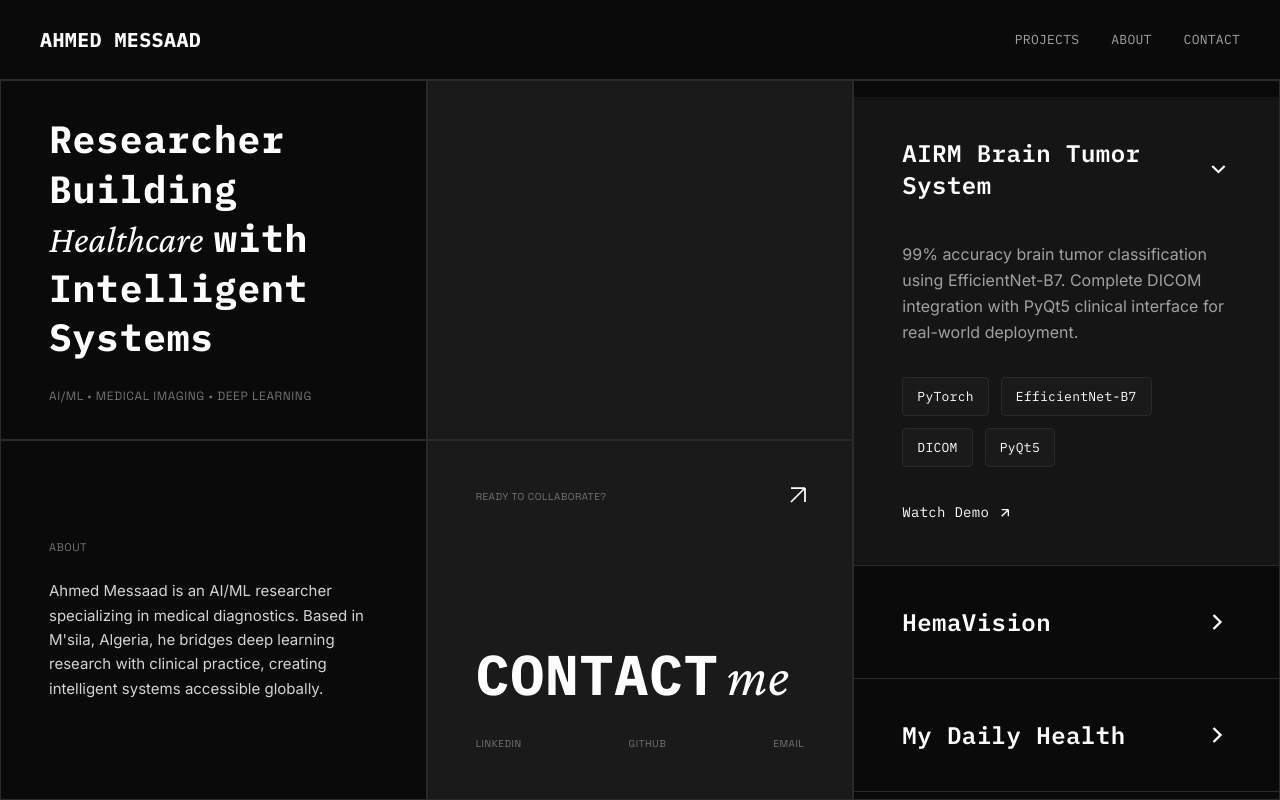
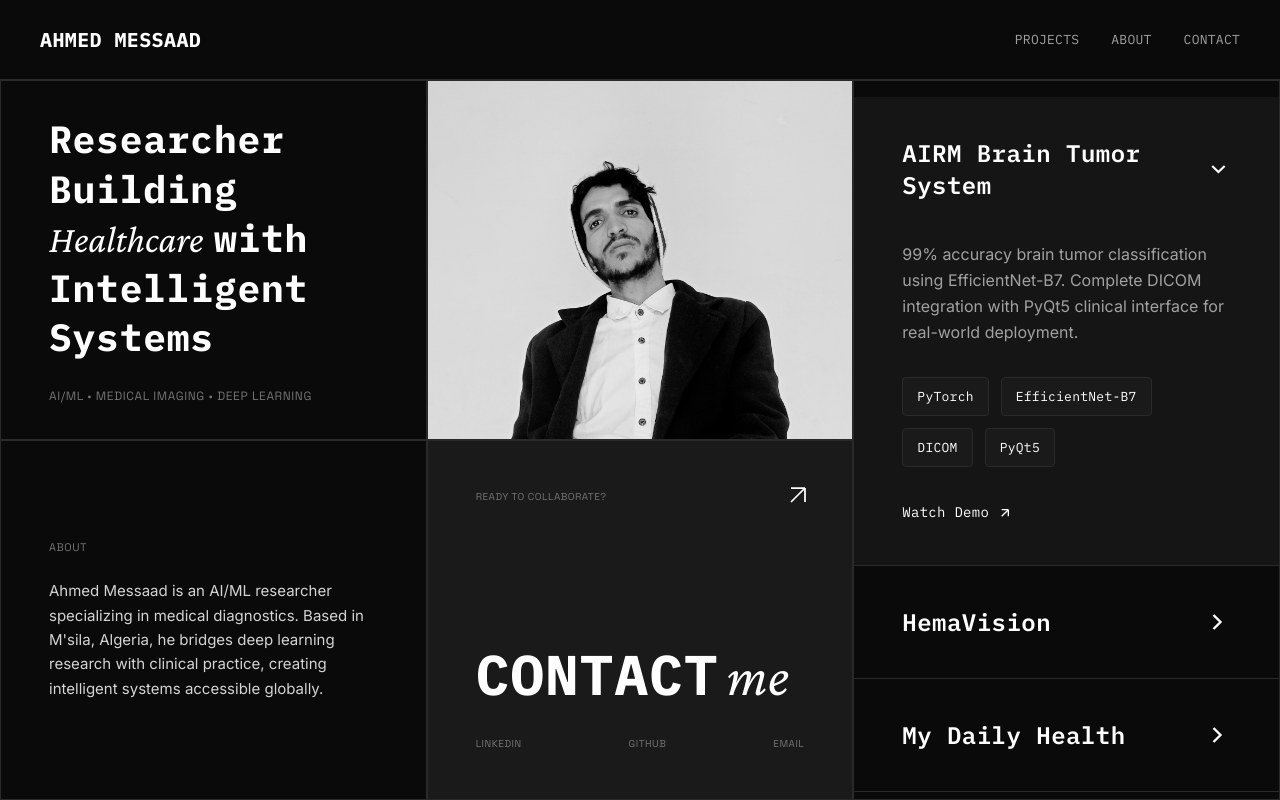
Before and after one commit to RYANX9/ahmedmessaad, a Next.js app: page / in a window 1280 px wide. Built offline with nearby package versions, Linux system fonts and the light colour scheme.

Commit message:
Update page.tsx

```diff
--- a/app/page.tsx
+++ b/app/page.tsx
@@ -10,7 +10,7 @@ export default function Page() {
     const timer = setTimeout(() => {
       const animatedImg = document.getElementById('animated-profile');
       const gridSection = document.getElementById('profile-grid-section');
-      const staticImg = gridSection?.querySelector('img');
+      const staticImg = document.getElementById('static-profile-img');
 
       if (animatedImg && gridSection && staticImg) {
         const rect = gridSection.getBoundingClientRect();
@@ -25,10 +25,13 @@ export default function Page() {
         animatedImg.style.width = `${rect.width}px`;
         animatedImg.style.height = `${rect.height}px`;
 
-        // After animation completes - just remove the animated image completely
+        // After animation completes
         setTimeout(() => {
+          // Show static image instantly
+          staticImg.style.opacity = '1';
+          // Remove animated image from DOM
           animatedImg.remove();
-          // Now fade in content only (not the pic)
+          // Fade in text content
           setIsLoading(false);
         }, 1400);
       }
@@ -231,10 +234,12 @@ export default function Page() {
           className="border border-[#2a2a2a] bg-[#1a1a1a] flex items-center justify-center overflow-hidden relative"
         >
           <img
+            id="static-profile-img"
             src="/ahmed.jpg"
             alt="Ahmed Messaad"
-            className="w-full h-full object-cover opacity-0"
+            className="w-full h-full object-cover"
             style={{
+              opacity: 0,
               transition: 'none',
             }}
           />
```
